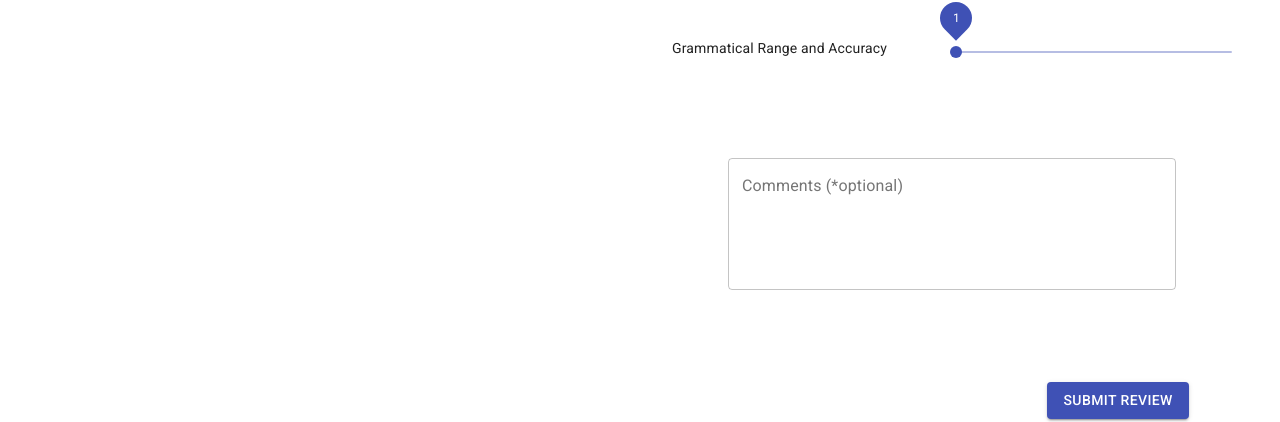
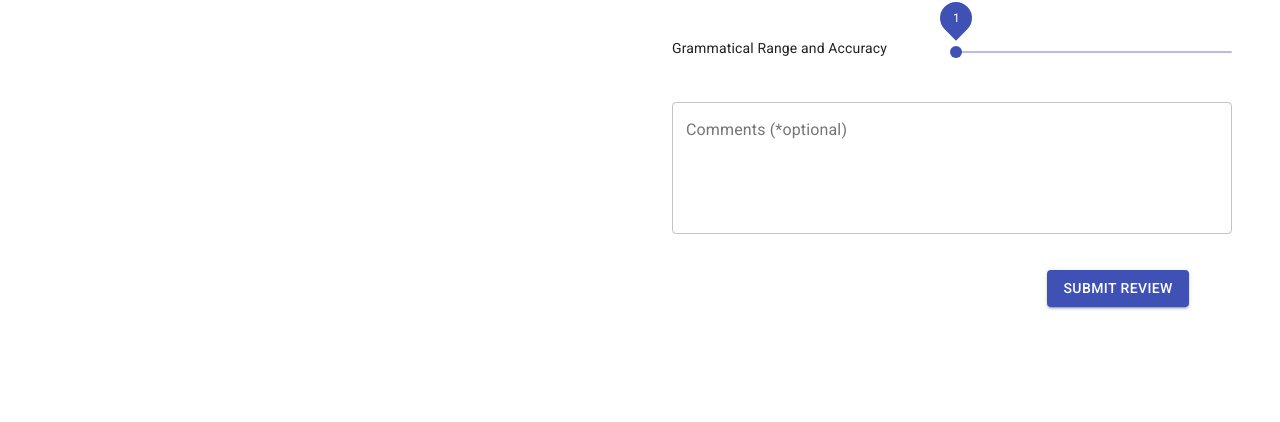
Before and after one commit to sbalajime/ielts-peer-prep, a React (Create React App) app: page /review/1 in a window 1280 px wide. Shown: the part 278-700 px from the top of the page. Built offline with nearby package versions, Linux system fonts and the light colour scheme; no server answers; sample sign-in values are in the browser's storage.

Commit message:
review page correction

```diff
--- a/src/Containers/Review.js
+++ b/src/Containers/Review.js
@@ -48,7 +48,7 @@ const useStyles = (theme) => ({
         padding: theme.spacing(2)
     },
     comments: {
-        padding: theme.spacing(9),
+        padding: theme.spacing(2),
         [theme.breakpoints.down('sm')]: {
             padding: theme.spacing(2)
         },
```
